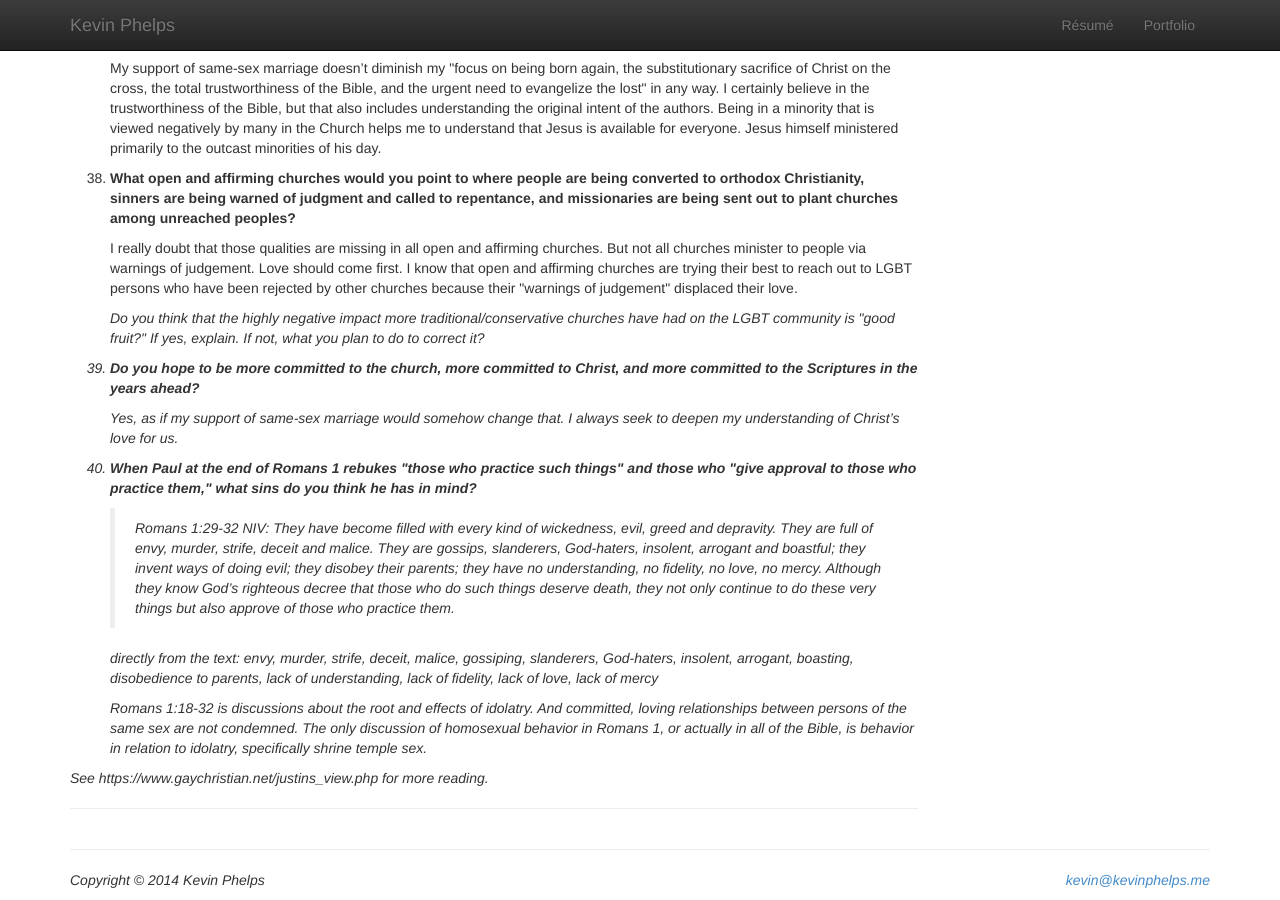
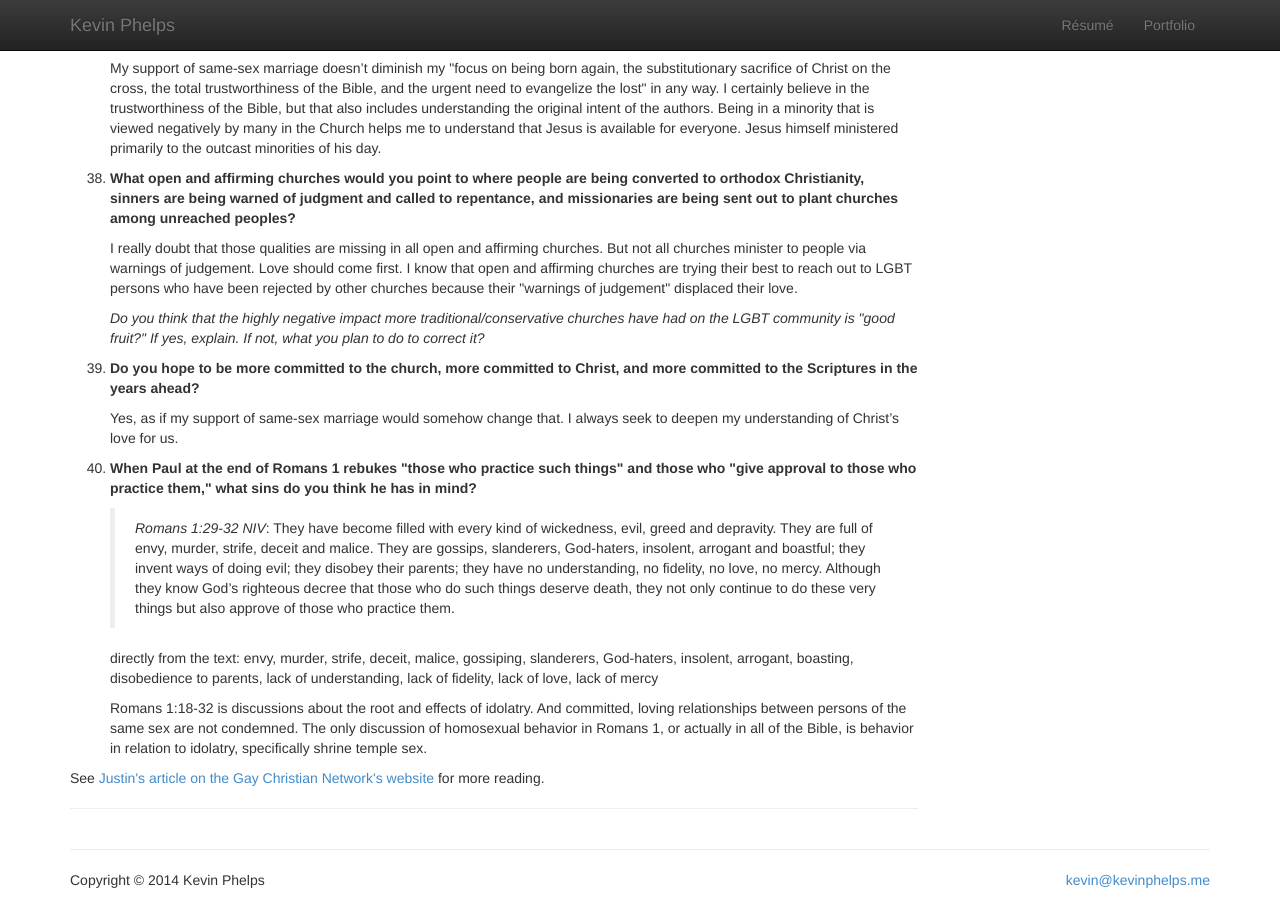
Before and after one commit to kevinphelps/kevinphelps.me, a Jekyll site: the page built from _posts/2015-07-03-40-answers-from-a-rainbow-flag-waving-christian.html, in a window 1280 px wide and 900 px high, scrolled down 5236 px. Built offline with Jekyll 4.4.1, drawn with Linux system fonts in a browser that asks for light colours; Markdown is read by kramdown in place of the engine named in the settings; comment, search, counter and statistics services are not loaded.

Commit message:
minor fixes

```diff
--- a/_posts/2015-07-03-40-answers-from-a-rainbow-flag-waving-christian.html
+++ b/_posts/2015-07-03-40-answers-from-a-rainbow-flag-waving-christian.html
@@ -635,7 +635,7 @@
     <p>
       <i>Do you think that the highly negative impact more
       traditional/conservative churches have had on the LGBT community is "good
-      fruit?" If yes, explain. If not, what you plan to do to correct it?</li>
+      fruit?" If yes, explain. If not, what you plan to do to correct it?</i>
     </p>
   <li>
     <p>
@@ -680,4 +680,8 @@
     </p>
   </li>
 </ol>
-See https://www.gaychristian.net/justins_view.php for more reading.
+
+<p>
+  See <a target="_blank" href="https://www.gaychristian.net/justins_view.php">Justin's
+  article on the Gay Christian Network's website</a> for more reading.
+</p>
```
